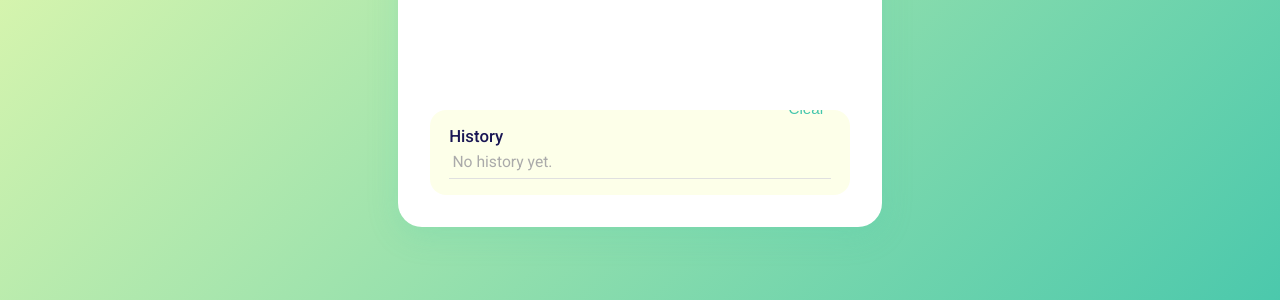
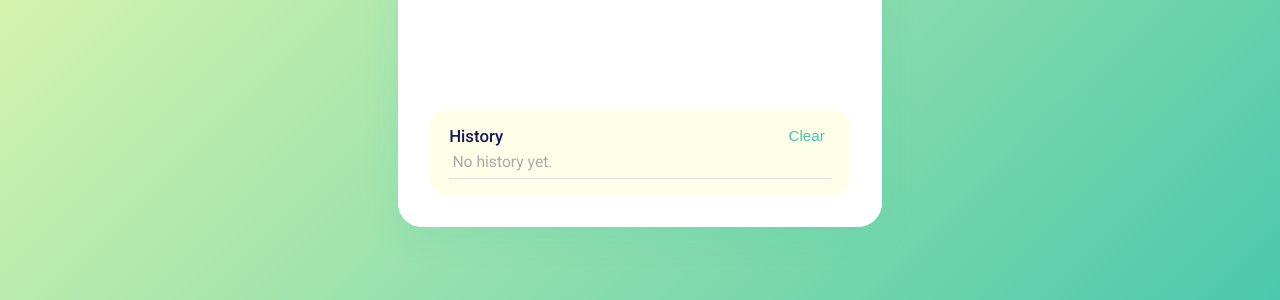
Before and after one commit to Gitgo012/PRODIGY_GA_03, a Flask app: page / in a window 1280 px wide. Shown: the part 406-706 px from the top of the page. Run offline with Flask 3, Linux system fonts and the light colour scheme; parts of the project's set-up code (start-up, migrations or seed data) failed here and were passed over.

Commit message:
fixed ui

```diff
--- a/templates/index.html
+++ b/templates/index.html
@@ -123,7 +123,6 @@
         font-size: 0.95rem;
         cursor: pointer;
         float: right;
-        margin-top: -1.7rem;
         margin-bottom: 0.7rem;
         transition: color 0.2s;
       }
```
